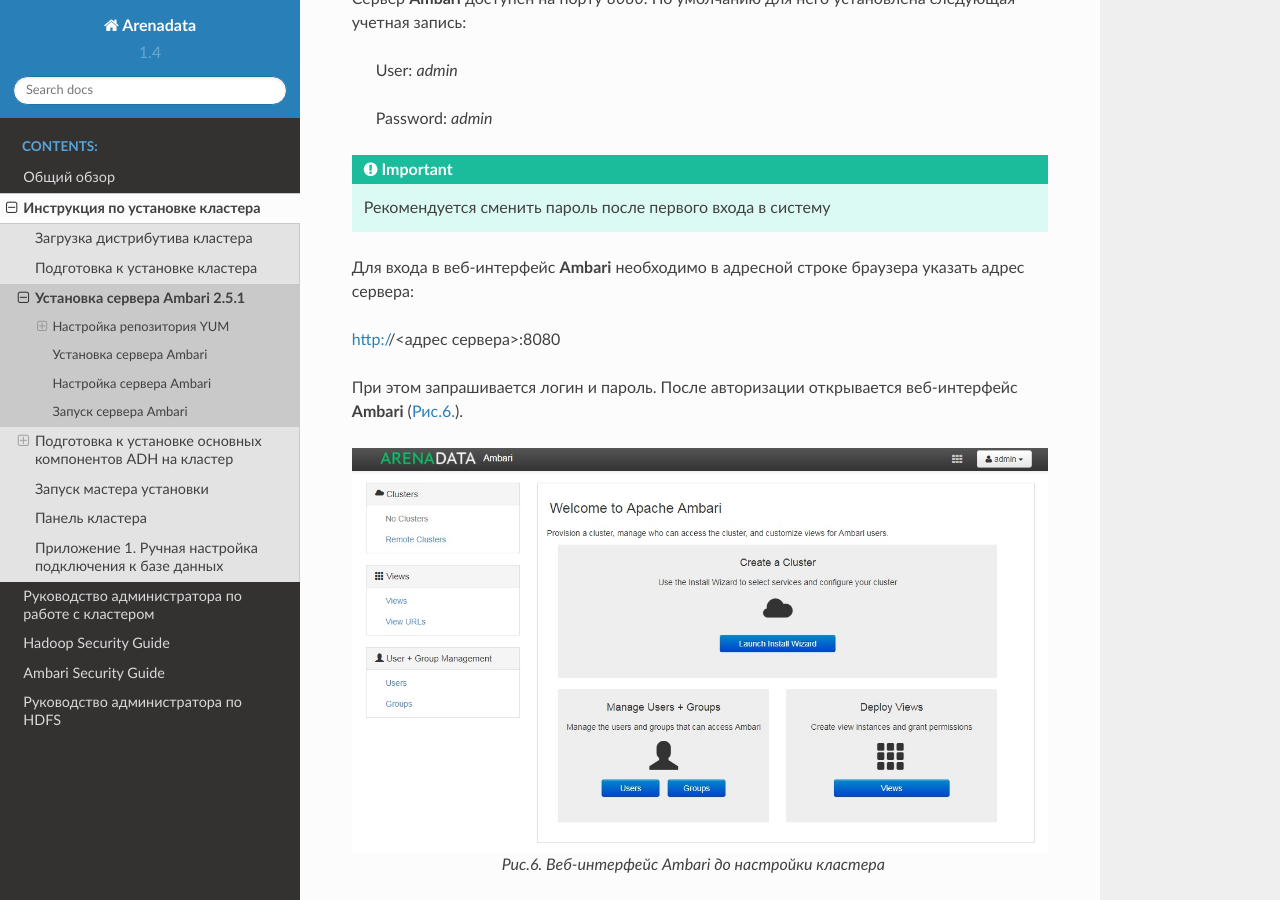
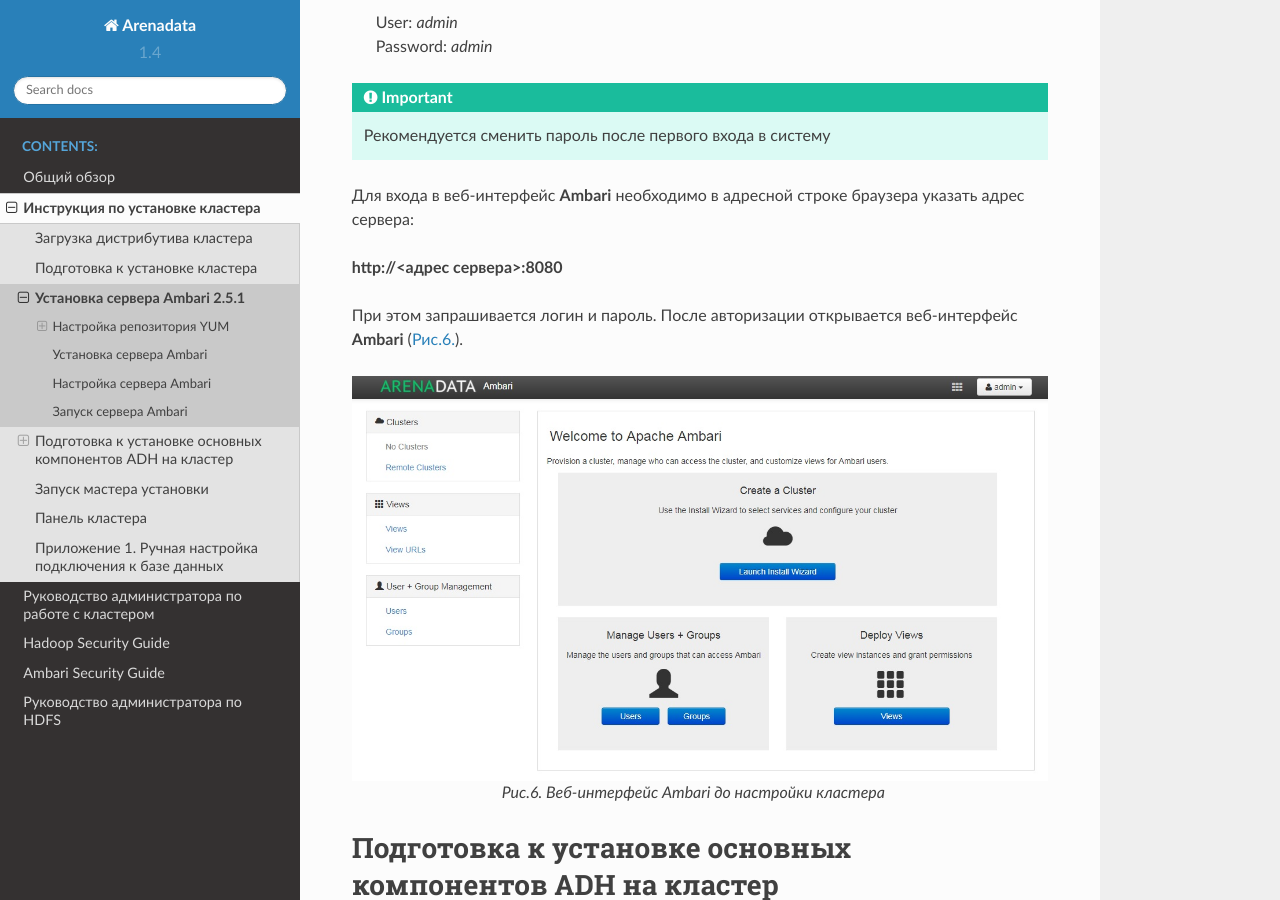
Before and after one commit to arenadata/docs_adps, a Sphinx documentation site: the page built from source/install/install.rst, in a window 1280 px wide and 900 px high, scrolled down 4100 px. Built offline with Sphinx 7.4.7 and the Read the Docs theme 2.0.0, drawn with Linux system fonts in a browser that asks for light colours; some of the changed lines change nothing that is shown.

Commit message:
Update install.rst

```diff
--- a/source/install/install.rst
+++ b/source/install/install.rst
@@ -1,5 +1,10 @@
 Установка сервера Ambari 2.5.1
 ==============================
+
+.. |br| raw:: html
+
+   <br />
+
 
 
 Установка сервера **Ambari 2.5.1** проходит в несколько этапов:
@@ -47,8 +52,7 @@
 В случае если сервер не запущен, необходимо его установить и
 запустить:
 
-:command:`yum install httpd`
-
+:command:`yum install httpd`  |br|
 :command:`systemctl start httpd`
 
 
@@ -67,8 +71,7 @@
 (**apache**), а лучше сделать их доступными для всех пользователей
 кластера:
 
-:command:`mkdir /staging`
-
+:command:`mkdir /staging`  |br|
 :command:`chmod a+rx /staging`
 
 .. important:: Не используйте каталог */TMP* в качестве промежуточного, так как файлы могут быть удалены в любое время
@@ -191,8 +194,7 @@
 Сервер **Ambari** доступен на порту *8080*. По умолчанию для него
 установлена следующая учетная запись:
 
-  User: *admin*
-
+  User: *admin* |br|
   Password: *admin*
 
 .. important:: Рекомендуется сменить пароль после первого входа в систему
@@ -200,10 +202,9 @@
 Для входа в веб-интерфейс **Ambari** необходимо в адресной строке браузера
 указать адрес сервера:
 
-http://<адрес сервера>:8080
+:command:`http://<адрес сервера>:8080`
 
-При этом запрашивается логин и пароль. После авторизации открывается
-веб-интерфейс **Ambari** (:ref:`Рис.6.<install_pic6>`).
+При этом запрашивается логин и пароль. После авторизации открывается веб-интерфейс **Ambari** (:ref:`Рис.6.<install_pic6>`).
 
 .. _install_pic6:
 
@@ -302,7 +303,7 @@
 установлен сервер **Ambari**. Затем необходимо проверить правильность
 настройки репозитория, выполнив две команды от узла администратора:
 
-:command:`yum clean all`
+:command:`yum clean all` |br|
 :command:`yum repolist`
 
 При корректной настройке выдается список репозиториев стека.
```
